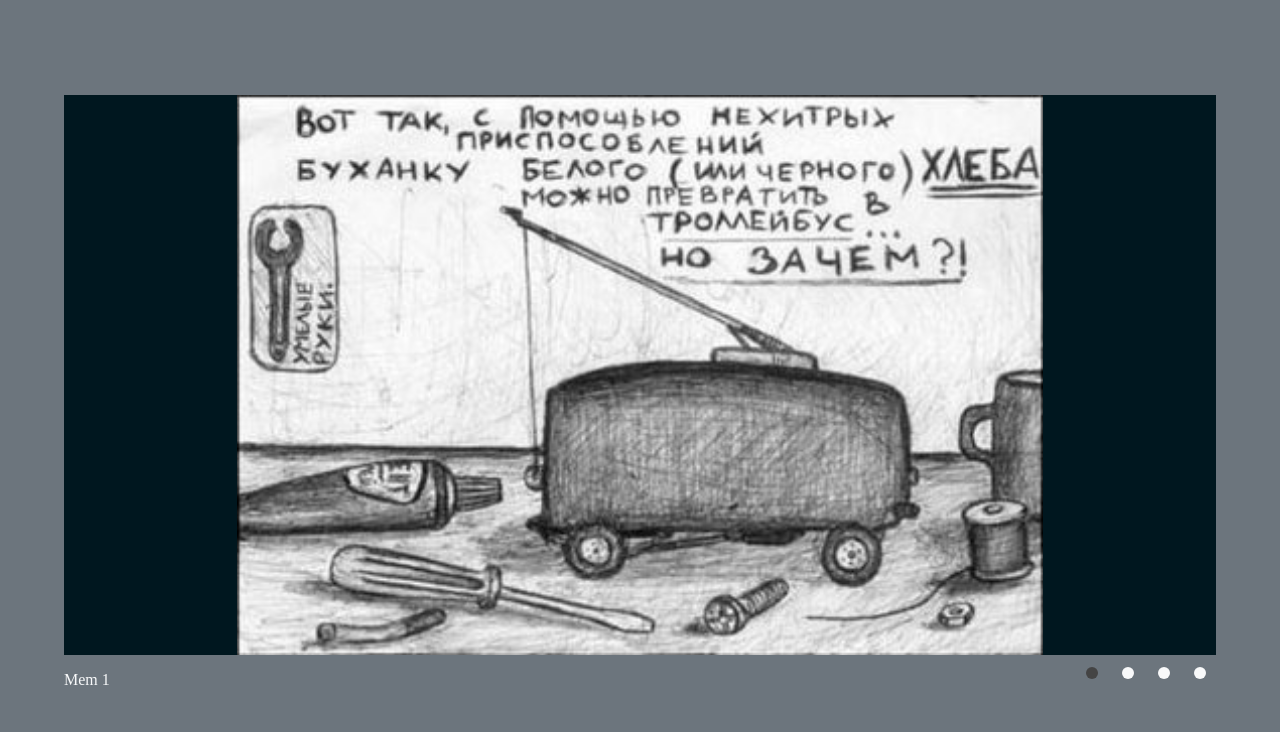
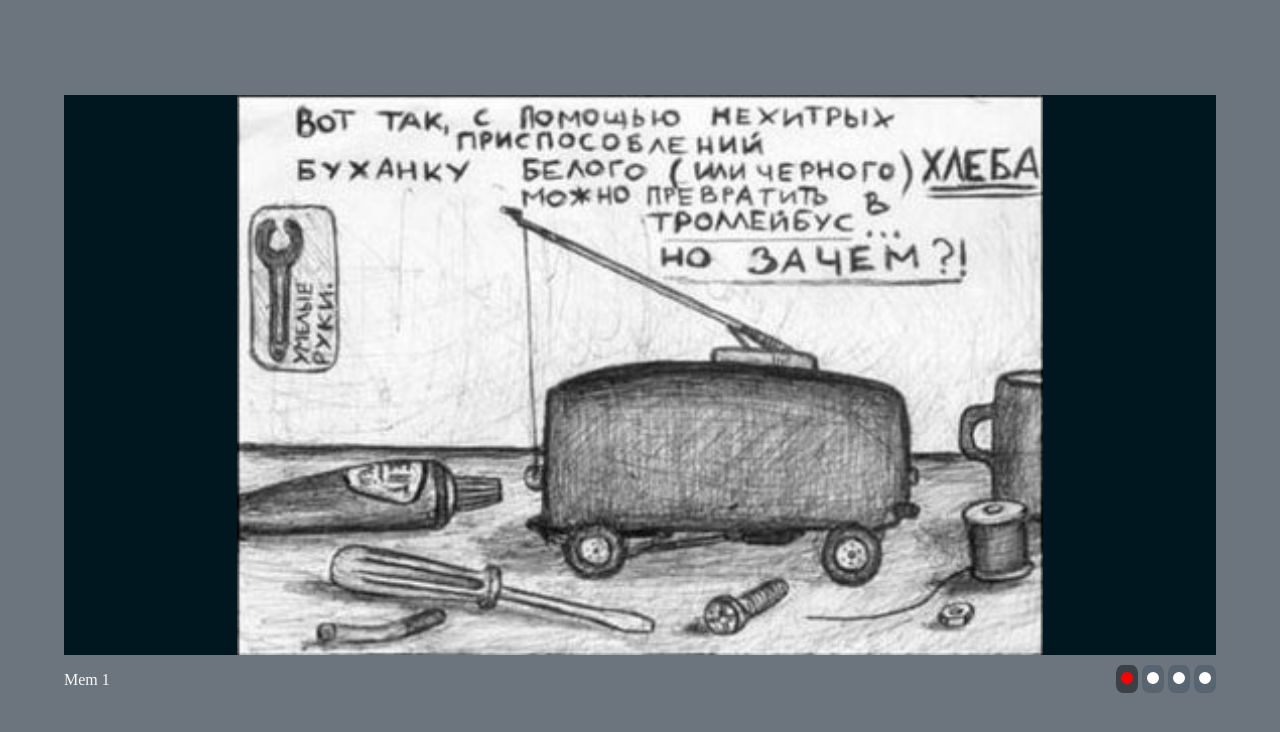
Before and after one commit to ivan-pogorelov/cssMemSlider, a plain HTML site: page cssMemSlider/index.html in a window 1280 px wide. Drawn offline with Linux system fonts and the light colour scheme.

Commit message:
feat: add interactivity for controls buttons 2021-10-16 22:39:11

```diff
--- a/cssMemSlider/index.html
+++ b/cssMemSlider/index.html
@@ -54,10 +54,19 @@
                     </div>
                 </div>
                 <div id="bullets">
-                    <label for="slide1"></label>
-                    <label for="slide2"></label>
-                    <label for="slide3"></label>
-                    <label for="slide4"></label>
+                    <div class="bullets__btn">
+                    <label for="slide1">
+                        <span class="btn__control"></span>
+                    </label>
+                    <label for="slide2">
+                        <span class="btn__control"></span>
+                    </label>
+                    <label for="slide3">
+                        <span class="btn__control"></span>
+                    </label>
+                    <label for="slide4">
+                        <span class="btn__control"></span>
+                    </label>
                 </div>
             </div>
         </div>
--- a/cssMemSlider/style.css
+++ b/cssMemSlider/style.css
@@ -108,25 +108,36 @@ body {
 }
 #bullets label {
   display: inline-block;
-  width: 10px;
-  height: 10px;
-  border-radius: 100%;
-  background: #f8f9fa;
-  padding: 1px;
-  margin: 0 10px;
+  padding: 5px;
+  cursor: pointer;
+  box-shadow: 0px 0px 18px 6px rgba(34, 60, 80, 0.32) inset;
+  border-radius: 30%;
+}
+
+.btn__control {
+  display: inline-block;
+  border: 6px solid white;
+  border-radius: 50%;
 }
 
 #bullets label:hover {
-  background-color: #343a40;
+  background-color: #a2a392;
   transition: .3s;
 }
-
 
 #slide1:checked ~ .wrapper-controls #bullets label:nth-child(1),
 #slide2:checked ~ .wrapper-controls #bullets label:nth-child(2),
 #slide3:checked ~ .wrapper-controls #bullets label:nth-child(3),
 #slide4:checked ~ .wrapper-controls #bullets label:nth-child(4) {
   background: #444;
+}
+
+#slide1:checked ~ .wrapper-controls #bullets label:nth-child(1) .btn__control,
+#slide2:checked ~ .wrapper-controls #bullets label:nth-child(2) .btn__control,
+#slide3:checked ~ .wrapper-controls #bullets label:nth-child(3) .btn__control,
+#slide4:checked ~ .wrapper-controls #bullets label:nth-child(4) .btn__control
+{
+  border-color: red;
 }
 
 #slide1:checked ~ .wrapper-controls #bullets label:nth-child(1):hover,
```
